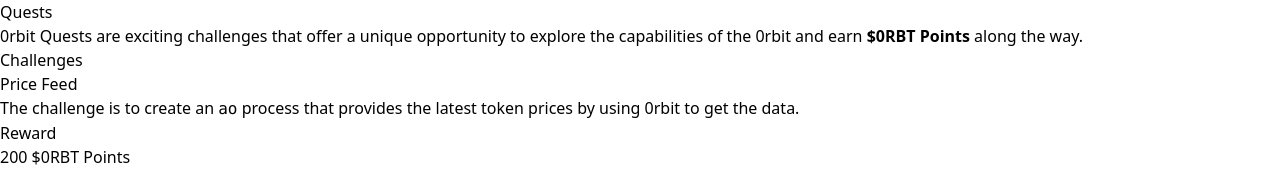
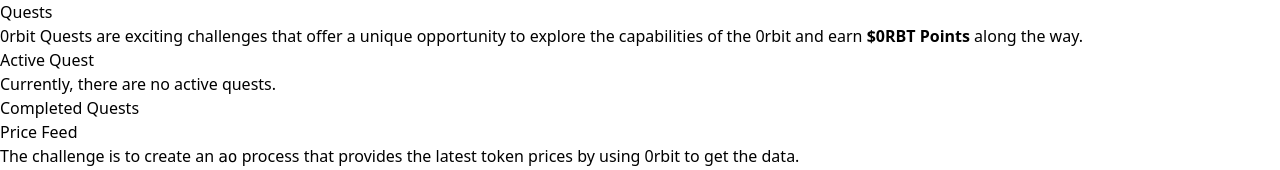
Before and after one commit to 0rbit-co/docs, a Next.js app: page /developer/quests in a window 1280 px wide. Shown: the top 170 px of the page. Built offline with nearby package versions, Linux system fonts and the light colour scheme.

Commit message:
edit: deactivated quests

```diff
--- a/pages/developer/quests.mdx
+++ b/pages/developer/quests.mdx
@@ -4,7 +4,11 @@
 
 0rbit Quests are exciting challenges that offer a unique opportunity to explore the capabilities of the 0rbit and earn __$0RBT Points__ along the way.
 
-## Challenges
+## Active Quest
+
+Currently, there are no active quests.
+
+## Completed Quests
 
 ### Price Feed
 
```
